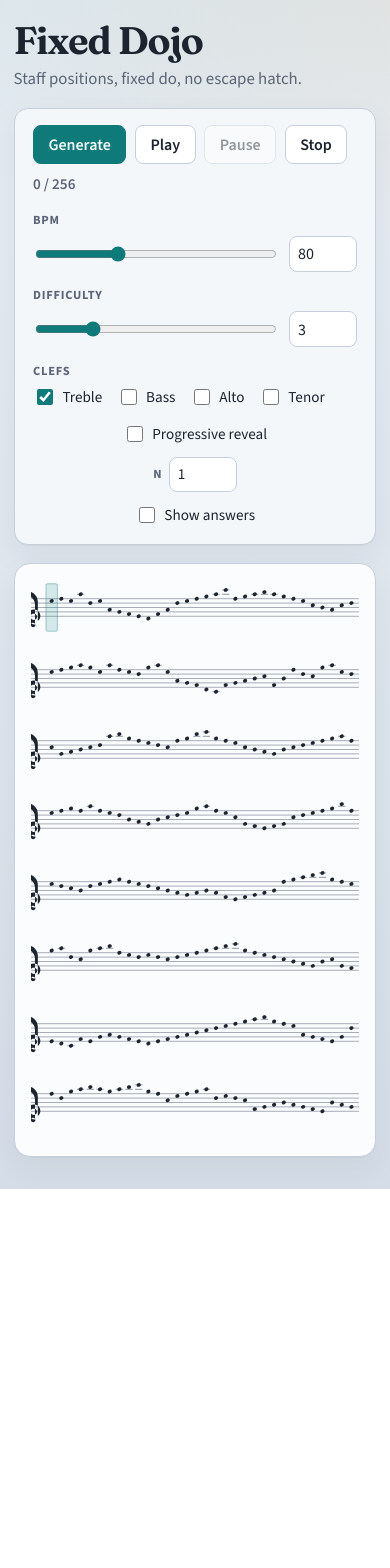
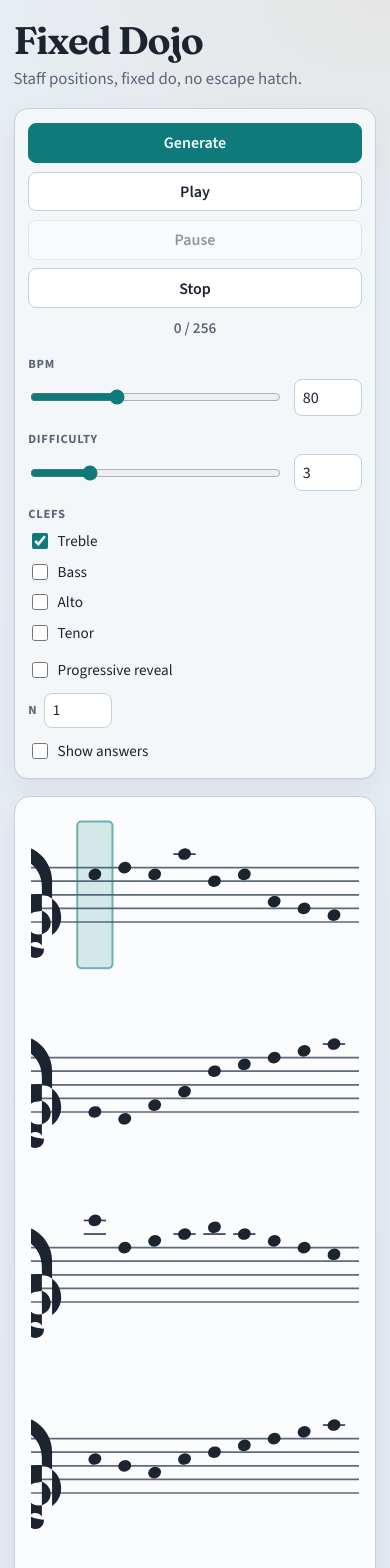
Before and after one commit to greenstrand/solfegepractice, a React (Vite) app: page / in a window 390 px wide. Shown: the top 1568 px of the page. Before the commit the page ends 1189 px from the top, so only its background shows below. Built offline with nearby package versions, Linux system fonts and the light colour scheme.

Commit message:
Add responsive score layout, live answers, and focus-peek shortcut.

```diff
--- a/src/controller/useDrillController.ts
+++ b/src/controller/useDrillController.ts
@@ -8,6 +8,7 @@ import { SEQUENCE_LENGTH } from "../model/generate";
 import {
   type DrillSettings,
   type Session,
+  setShowAnswers as applyShowAnswers,
   createSession,
   generate,
   pause,
@@ -22,6 +23,9 @@ export type DraftSettings = DrillSettings;
 export type DrillController = {
   draft: DraftSettings;
   session: Session;
+  /** Hold-F focus peek: show only the playhead note's solfege. */
+  focusPeek: boolean;
+  setFocusPeek: (on: boolean) => void;
   setBpm: (bpm: number) => void;
   setDifficulty: (difficulty: number) => void;
   setRevealEnabled: (enabled: boolean) => void;
@@ -87,6 +91,7 @@ function clampRevealN(n: number): number {
 export function useDrillController(): DrillController {
   const [draft, setDraft] = useState<DraftSettings>(INITIAL_DRAFT);
   const [session, setSession] = useState<Session>(() => createSession(INITIAL_DRAFT));
+  const [focusPeek, setFocusPeek] = useState(false);
   const didMountGenerate = useRef(false);
 
   const onGenerate = useCallback(
@@ -169,6 +174,7 @@ export function useDrillController(): DrillController {
 
   const setShowAnswers = useCallback((show: boolean) => {
     setDraft((d) => ({ ...d, showAnswers: show }));
+    setSession((prev) => applyShowAnswers(prev, show));
   }, []);
 
   const toggleClef = useCallback((clef: Clef) => {
@@ -196,6 +202,8 @@ export function useDrillController(): DrillController {
   return {
     draft,
     session,
+    focusPeek,
+    setFocusPeek,
     setBpm,
     setDifficulty,
     setRevealEnabled,
--- a/src/model/session.ts
+++ b/src/model/session.ts
@@ -92,6 +92,17 @@ export function play(session: Session, draft: TransportDraft, nowMs: number): Se
     },
     playing: true,
     lastTickMs: nowMs,
+  };
+}
+
+/** Patch showAnswers on the live session without regenerating or touching transport. */
+export function setShowAnswers(session: Session, showAnswers: boolean): Session {
+  if (session.settings.showAnswers === showAnswers) {
+    return session;
+  }
+  return {
+    ...session,
+    settings: { ...session.settings, showAnswers },
   };
 }
 
--- a/src/styles/app.css
+++ b/src/styles/app.css
@@ -216,7 +216,8 @@ body {
   border-radius: 16px;
   padding: 1.15rem 1rem 1.35rem;
   box-shadow: var(--shadow);
-  overflow-x: auto;
+  overflow-x: hidden;
+  min-width: 0;
 }
 
 .score-panel:focus-within {
@@ -230,8 +231,36 @@ body {
     gap: 1.1rem;
   }
 
+  .controls-view {
+    padding: 0.9rem 0.85rem 1rem;
+  }
+
+  .controls-transport {
+    flex-direction: column;
+    align-items: stretch;
+  }
+
+  .controls-transport .btn {
+    width: 100%;
+  }
+
   .controls-progress {
     margin-left: 0;
     width: 100%;
+    text-align: center;
+  }
+
+  .controls-grid {
+    grid-template-columns: 1fr;
+  }
+
+  .control-toggles {
+    flex-direction: column;
+    align-items: flex-start;
+  }
+
+  .clef-checks {
+    flex-direction: column;
+    align-items: flex-start;
   }
 }
--- a/src/styles/score.css
+++ b/src/styles/score.css
@@ -5,16 +5,18 @@
   flex-direction: column;
   gap: 0.85rem;
   color: #1c2430;
-  overflow-x: auto;
+  width: 100%;
+  min-width: 0;
 }
 
 .score-row {
   line-height: 0;
+  width: 100%;
 }
 
 .staff-view {
   display: block;
-  max-width: 100%;
+  width: 100%;
   height: auto;
   color: #1c2430;
 }
@@ -42,6 +44,7 @@
   stroke: #0f7a7a;
   stroke-width: 1.5;
   stroke-opacity: 0.55;
+  transition: x 90ms linear;
 }
 
 .staff-view .solfege-label {
@@ -52,3 +55,8 @@
   letter-spacing: 0.02em;
   text-transform: lowercase;
 }
+
+.staff-view .solfege-label-peek {
+  fill: #0f7a7a;
+  font-size: 11px;
+}
--- a/src/view/AppShell.tsx
+++ b/src/view/AppShell.tsx
@@ -21,26 +21,50 @@ function isTypingTarget(target: EventTarget | null): boolean {
 }
 
 export function AppShell({ drill }: AppShellProps) {
-  const { draft, session, onPlay, onPause } = drill;
+  const { draft, session, onPlay, onPause, setFocusPeek, focusPeek } = drill;
 
   useEffect(() => {
     const onKeyDown = (event: KeyboardEvent) => {
-      if (event.code !== "Space" && event.key !== " ") {
-        return;
-      }
       if (isTypingTarget(event.target)) {
         return;
       }
-      event.preventDefault();
-      if (session.playing) {
-        onPause();
-      } else {
-        onPlay();
+
+      if (event.code === "Space" || event.key === " ") {
+        event.preventDefault();
+        if (session.playing) {
+          onPause();
+        } else {
+          onPlay();
+        }
+        return;
+      }
+
+      if (event.key === "f" || event.key === "F") {
+        if (event.repeat) {
+          return;
+        }
+        event.preventDefault();
+        setFocusPeek(true);
       }
     };
+
+    const onKeyUp = (event: KeyboardEvent) => {
+      if (event.key === "f" || event.key === "F") {
+        setFocusPeek(false);
+      }
+    };
+
+    const clearPeek = () => setFocusPeek(false);
+
     window.addEventListener("keydown", onKeyDown);
-    return () => window.removeEventListener("keydown", onKeyDown);
-  }, [session.playing, onPlay, onPause]);
+    window.addEventListener("keyup", onKeyUp);
+    window.addEventListener("blur", clearPeek);
+    return () => {
+      window.removeEventListener("keydown", onKeyDown);
+      window.removeEventListener("keyup", onKeyUp);
+      window.removeEventListener("blur", clearPeek);
+    };
+  }, [session.playing, onPlay, onPause, setFocusPeek]);
 
   return (
     <div className="app-shell">
@@ -70,6 +94,7 @@ export function AppShell({ drill }: AppShellProps) {
           notes={session.notes}
           playhead={session.playhead}
           visibilityFor={drill.visibilityForIndex}
+          focusPeek={focusPeek}
         />
       </section>
     </div>
--- a/src/view/ScoreView.tsx
+++ b/src/view/ScoreView.tsx
@@ -1,5 +1,6 @@
 /** Multi-row score grid. Props-driven; no session mutation. */
 
+import { useEffect, useRef, useState } from "react";
 import type { DrillNote } from "../model/generate";
 import type { NoteVisibility } from "../model/session";
 import { StaffView } from "./StaffView";
@@ -9,22 +10,64 @@ export type ScoreViewProps = {
   notes: DrillNote[];
   playhead: number;
   visibilityFor: (index: number) => NoteVisibility;
+  /** Override measured notes-per-row (tests). */
   notesPerRow?: number;
+  /** When true, show solfege only under the playhead note. */
+  focusPeek?: boolean;
   showCursor?: boolean;
   className?: string;
 };
 
-const DEFAULT_NOTES_PER_ROW = 32;
+const MIN_NOTES_PER_ROW = 8;
+const MAX_NOTES_PER_ROW = 32;
+/** Approx px per note slot including amortized clef padding. */
+const PX_PER_NOTE_SLOT = 36;
+
+export function notesPerRowFromWidth(width: number): number {
+  if (!(width > 0)) {
+    return MAX_NOTES_PER_ROW;
+  }
+  return Math.min(
+    MAX_NOTES_PER_ROW,
+    Math.max(MIN_NOTES_PER_ROW, Math.floor(width / PX_PER_NOTE_SLOT)),
+  );
+}
 
 export function ScoreView({
   notes,
   playhead,
   visibilityFor,
-  notesPerRow = DEFAULT_NOTES_PER_ROW,
+  notesPerRow: notesPerRowProp,
+  focusPeek = false,
   showCursor = true,
   className = "score-view",
 }: ScoreViewProps) {
-  const perRow = Math.max(1, notesPerRow);
+  const containerRef = useRef<HTMLDivElement>(null);
+  const [measuredPerRow, setMeasuredPerRow] = useState(MAX_NOTES_PER_ROW);
+
+  useEffect(() => {
+    if (notesPerRowProp !== undefined) {
+      return;
+    }
+    const el = containerRef.current;
+    if (!el) {
+      return;
+    }
+    const apply = (width: number) => {
+      setMeasuredPerRow(notesPerRowFromWidth(width));
+    };
+    apply(el.clientWidth);
+    const observer = new ResizeObserver((entries) => {
+      const entry = entries[0];
+      if (entry) {
+        apply(entry.contentRect.width);
+      }
+    });
+    observer.observe(el);
+    return () => observer.disconnect();
+  }, [notesPerRowProp]);
+
+  const perRow = Math.max(1, notesPerRowProp ?? measuredPerRow);
   const rows: { notes: DrillNote[]; startIndex: number }[] = [];
 
   for (let start = 0; start < notes.length; start += perRow) {
@@ -35,7 +78,7 @@ export function ScoreView({
   }
 
   return (
-    <div className={className} aria-label="Score">
+    <div ref={containerRef} className={className} aria-label="Score">
       {rows.map((row) => (
         <div key={row.startIndex} className="score-row">
           <StaffView
@@ -43,6 +86,7 @@ export function ScoreView({
             startIndex={row.startIndex}
             playhead={playhead}
             visibilityFor={visibilityFor}
+            focusPeek={focusPeek}
             showRowStartClef
             showCursor={showCursor}
           />
--- a/src/view/StaffView.tsx
+++ b/src/view/StaffView.tsx
@@ -32,6 +32,8 @@ export type StaffViewProps = {
    * run began on a previous row.
    */
   showRowStartClef?: boolean;
+  /** Hold-to-peek: show solfege only under the playhead note. */
+  focusPeek?: boolean;
   showCursor?: boolean;
   className?: string;
 };
@@ -42,6 +44,7 @@ export function StaffView({
   playhead,
   visibilityFor,
   showRowStartClef = false,
+  focusPeek = false,
   showCursor = true,
   className = "staff-view",
 }: StaffViewProps) {
@@ -59,9 +62,9 @@ export function StaffView({
   return (
     <svg
       className={className}
-      width={width}
-      height={height}
+      width="100%"
       viewBox={`0 0 ${width} ${height}`}
+      preserveAspectRatio="xMidYMid meet"
       role="img"
       aria-label="Staff row"
     >
@@ -90,6 +93,9 @@ export function StaffView({
         const cy = positionToY(note.position, midY);
         const showClef =
           vis.noteVisible && (vis.clefVisible || (localIndex === 0 && showRowStartClef));
+        const showLabel = focusPeek
+          ? absoluteIndex === playhead && vis.noteVisible
+          : vis.labelVisible;
 
         return (
           <g key={absoluteIndex} className="staff-note" data-index={absoluteIndex}>
@@ -131,9 +137,9 @@ export function StaffView({
               />
             ) : null}
 
-            {vis.labelVisible ? (
+            {showLabel ? (
               <text
-                className="solfege-label"
+                className={`solfege-label${focusPeek ? " solfege-label-peek" : ""}`}
                 x={cx}
                 y={labelY}
                 textAnchor="middle"
```
Also changed, not shown: src/view/clefGlyphs.tsx (+10 -10 lines), 2 other files (tests, documents, lock files or other folders).
